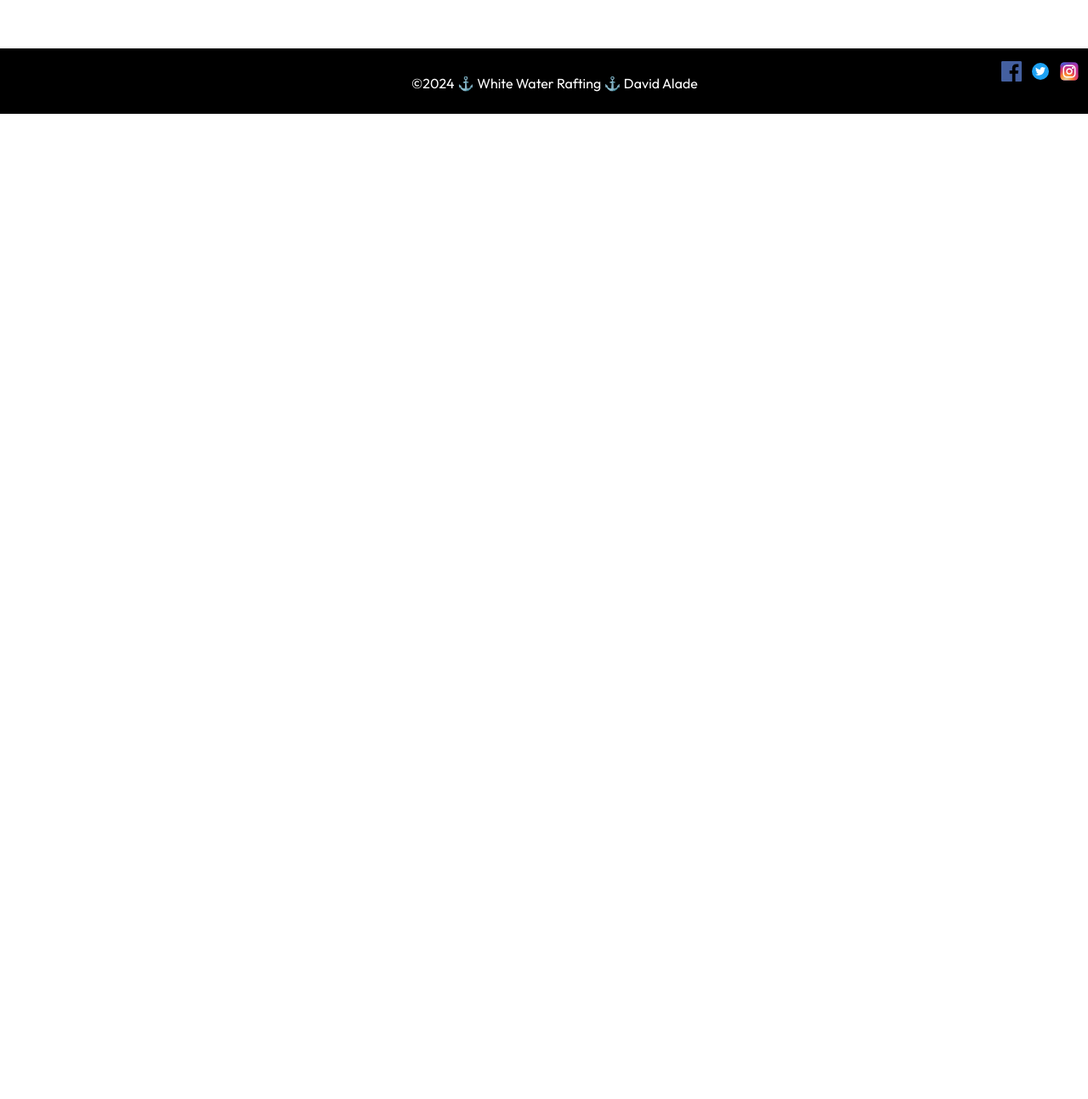
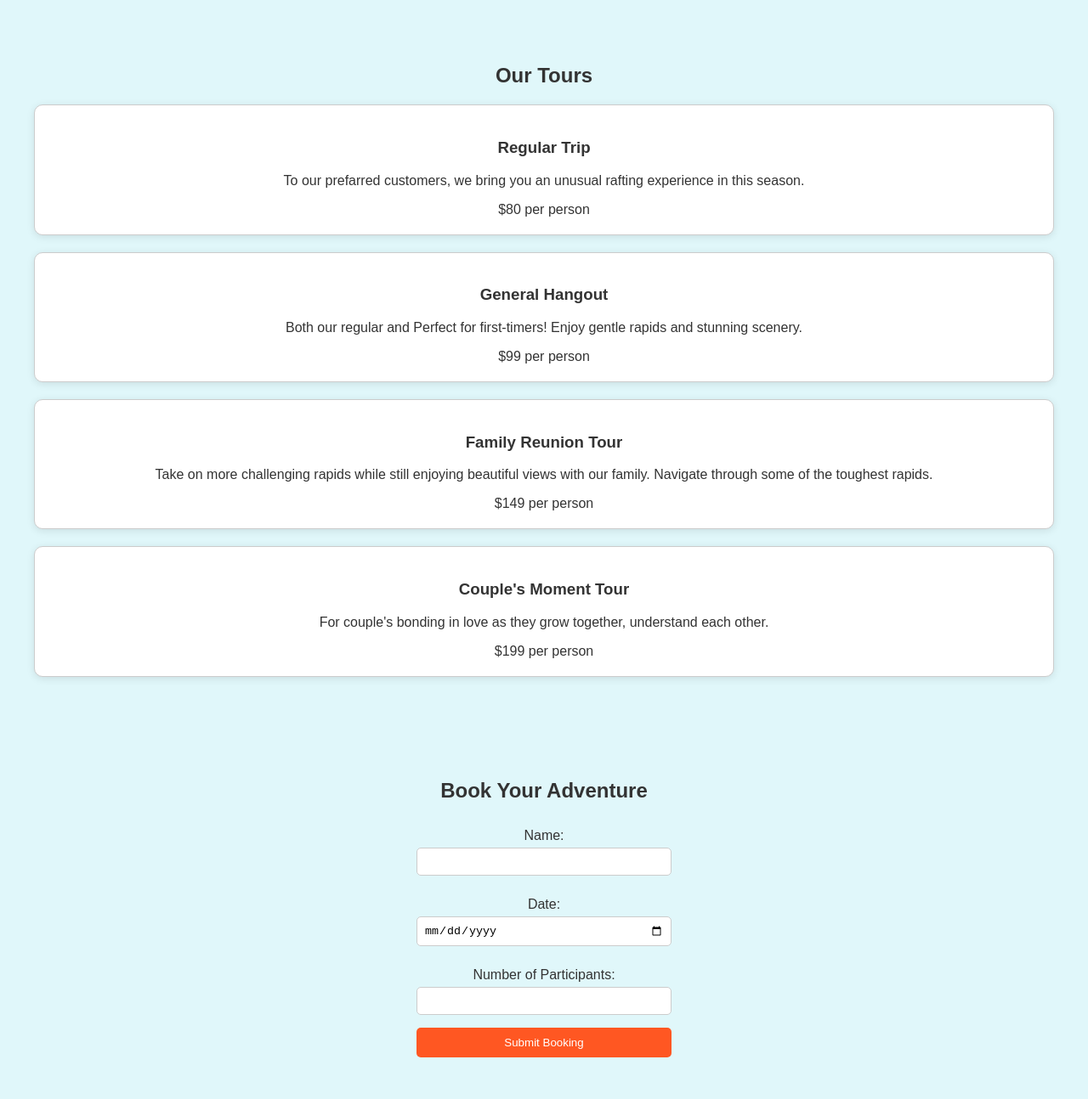
Before and after one commit to DavidicGeneration01/wdd130, a plain HTML site: page wwr/trips.html in a window 1280 px wide. Shown: the part 3706-5000 px from the top of the page at 85% size. Before the commit the page ends 3840 px from the top, so only its background shows below. Drawn offline with Linux system fonts and the light colour scheme.

Commit message:
trips.html

```diff
--- a/wwr/styles/book.css
+++ b/wwr/styles/book.css
@@ -1,4 +1,4 @@
-:root {
+/* :root {
   --primary-color: #538ddf;
   --secondary-color: #ffffff;
   --accent1-color: #4f495a;
@@ -37,7 +37,7 @@ header {
   display: flex;
   gap: 20px; /* Space between links */
 }
-
+/*
 .nav-links li {
   display: inline;
 }
@@ -54,7 +54,7 @@ header {
   /* border-radius: 5px; */
 }
 
-ul {
+/* ul {
   list-style-type: none;
   margin: 0;
   padding: 0;
@@ -99,7 +99,7 @@ li a:hover:not(.active) {
   padding: 10px 20px;
   text-decoration: none;
   border-radius: 5px;
-}
+} */ */ */
 
 section {
   padding: 20px;
--- a/wwr/styles/trip.css
+++ b/wwr/styles/trip.css
@@ -260,7 +260,7 @@ footer {
   margin-top: 100px;
   height: fit-content;
 }
-
+/*
 section {
   padding: 20px;
   margin: 20px 0;
@@ -304,7 +304,7 @@ form button {
   border: none;
   padding: 10px;
   cursor: pointer;
-}
+} */
 
 footer {
   width: 100%;
--- a/wwr/trips.html
+++ b/wwr/trips.html
@@ -22,6 +22,7 @@
     />
     <link rel="stylesheet" href="https://cdnjs.cloudflare.com/ajax/libs/font-awesome/6.6.0/css/all.min.css" integrity="sha512-Kc323vGBEqzTmouAECnVceyQqyqdsSiqLQISBL29aUW4U/M7pSPA/gEUZQqv1cwx4OnYxTxve5UMg5GT6L4JJg==" crossorigin="anonymous" referrerpolicy="no-referrer" />
     <link rel="stylesheet" href="styles/trip.css" />
+    <link rel="stylesheet" href="styles/book.css" />
   </head>
   <body>
     <header>
@@ -164,6 +165,55 @@
       </form>
     </section>
 
+    <section id="tours">
+      <h2>Our Tours</h2>
+      <div class="tour">
+        <h3>Regular Trip</h3>
+        <p>
+          To our prefarred customers, we bring you an unusual rafting experience
+          in this season.
+        </p>
+        <span>$80 per person</span>
+      </div>
+      <div class="tour">
+        <h3>General Hangout</h3>
+        <p>
+          Both our regular and Perfect for first-timers! Enjoy gentle rapids and
+          stunning scenery.
+        </p>
+        <span>$99 per person</span>
+      </div>
+      <div class="tour">
+        <h3>Family Reunion Tour</h3>
+        <p>
+          Take on more challenging rapids while still enjoying beautiful views
+          with our family. Navigate through some of the toughest rapids.
+        </p>
+        <span>$149 per person</span>
+      </div>
+      <div class="tour">
+        <h3>Couple's Moment Tour</h3>
+        <p>
+          For couple's bonding in love as they grow together, understand each
+          other.
+        </p>
+        <span>$199 per person</span>
+      </div>
+    </section>
+
+    <section id="booking">
+      <h2>Book Your Adventure</h2>
+      <form>
+        <label for="name">Name:</label>
+        <input type="text" id="name" name="name" required />
+        <label for="date">Date:</label>
+        <input type="date" id="date" name="date" required />
+        <label for="participants">Number of Participants:</label>
+        <input type="number" id="participants" name="participants" required />
+        <button type="submit" class="btn">Submit Booking</button>
+      </form>
+    </section>
+
 
     <!-- Footer Section -->
     <!-- https://app.moqups.com/4cuokiP5DfNZqclnaZVbMt0gu37JJZc1/view/page/ad64222d5 -->
```
